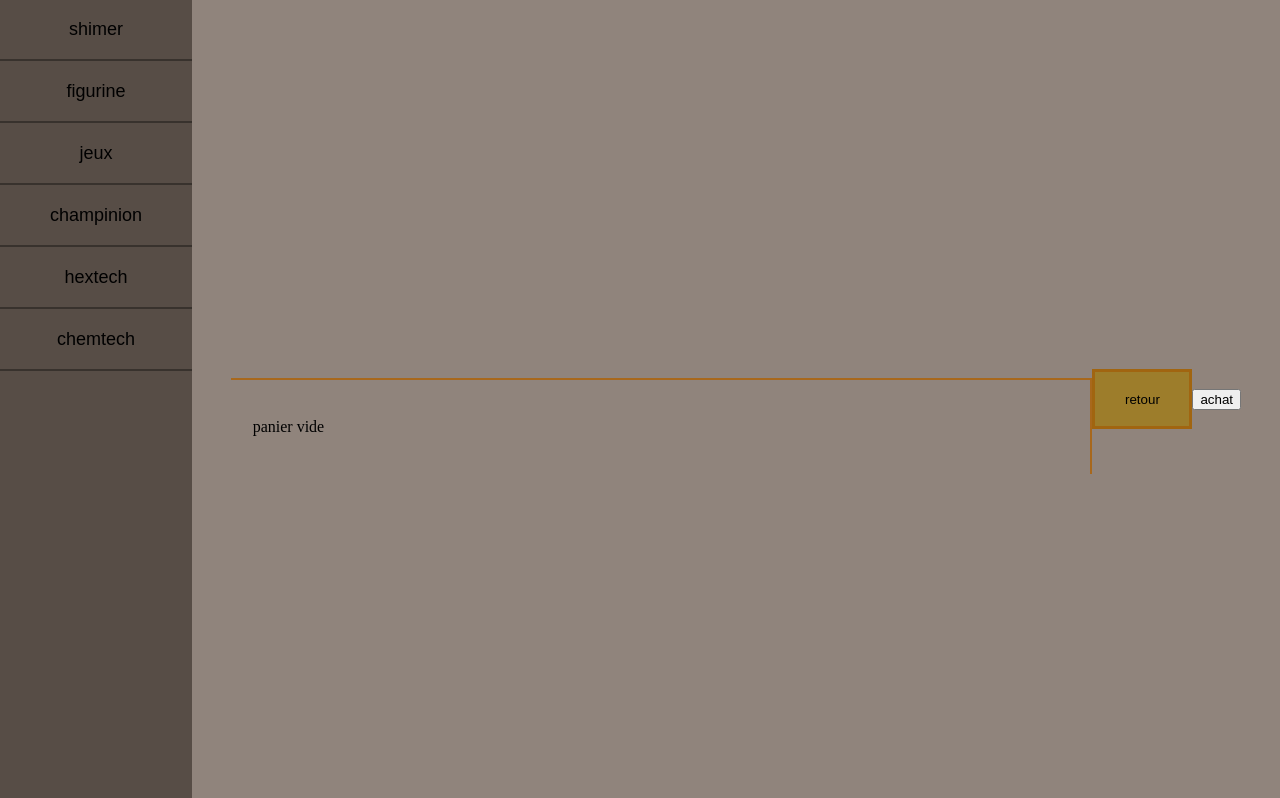
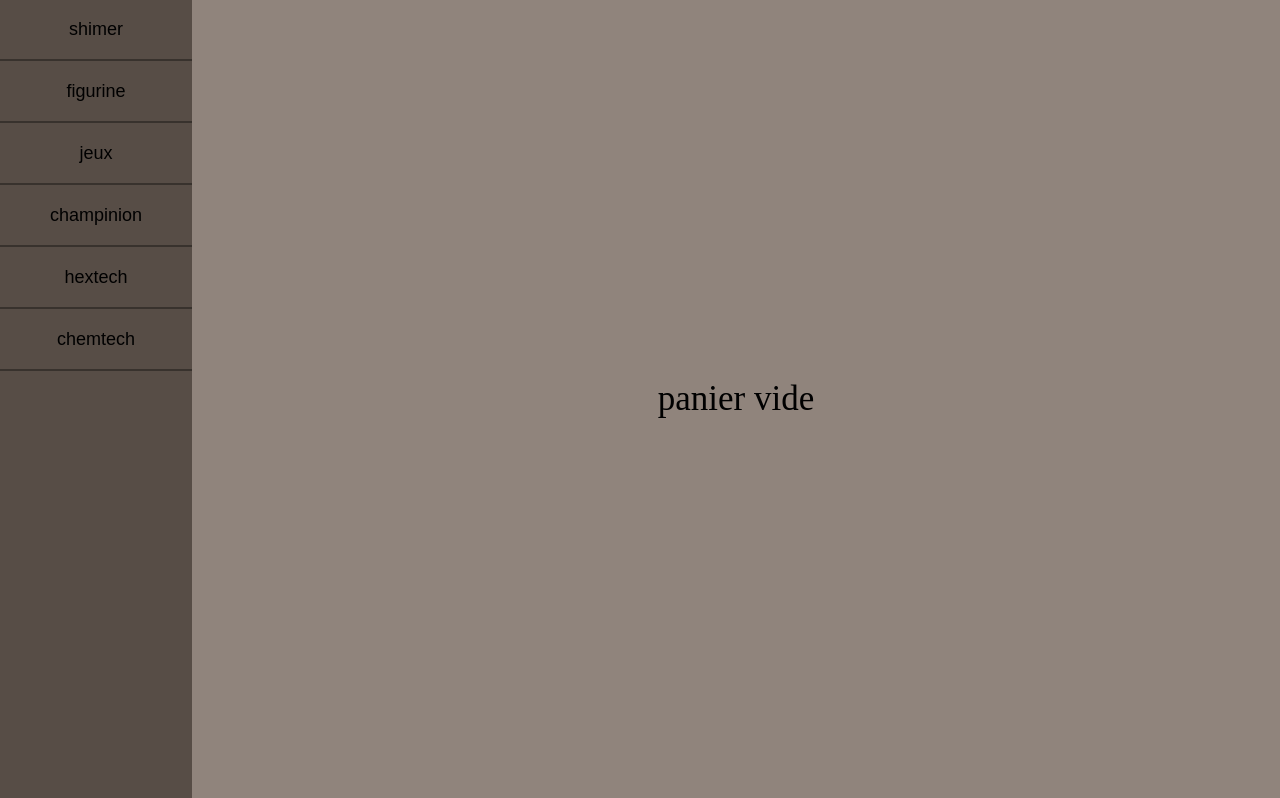
Before and after one commit to LoicBRIANT/Projet_Dev_Web_2023, a PHP site: page /Panier.php in a window 1280 px wide. Shown: the part 101-899 px from the top of the page. Run offline with PHP 8.4, Linux system fonts and the light colour scheme; data comes from the database, SQL or seed files in the repository.

Commit message:
reparation

```diff
--- a/Panier.php
+++ b/Panier.php
@@ -70,17 +70,21 @@ if(isset($_SESSION['cart'])) {
     </li>
   <?php endforeach; ?>
 
-  <?php elseif ((!isset($_SESSION['cart'])) || empty($_SESSION['cart'])) :?>
-      <li class="listeprli">
-        <p> panier vide</p>
-      </li>
-  <?php endif; ?>
+
   </ul>
   <div class="menu_gauche">
-    <button class="boutton"> retour</button>
+      <?php elseif ( empty($_SESSION['cart'])) :?>
+          <li style="list-style: none">
+              <p style="font-size: 35px;"> panier vide</p>
+          </li>
+      <?php elseif (!isset($_SESSION['cart'])) :?>
+          <li style="list-style: none">
+              <p style="font-size: 35px;"> Non Connecter</p>
+          </li>
+      <?php endif; ?>
   </div>
   <form action="acheter.php">
-    <button type="submit"> achat</button>
+    <button type="button"> achat</button>
   </form>
 </div>
 
```
